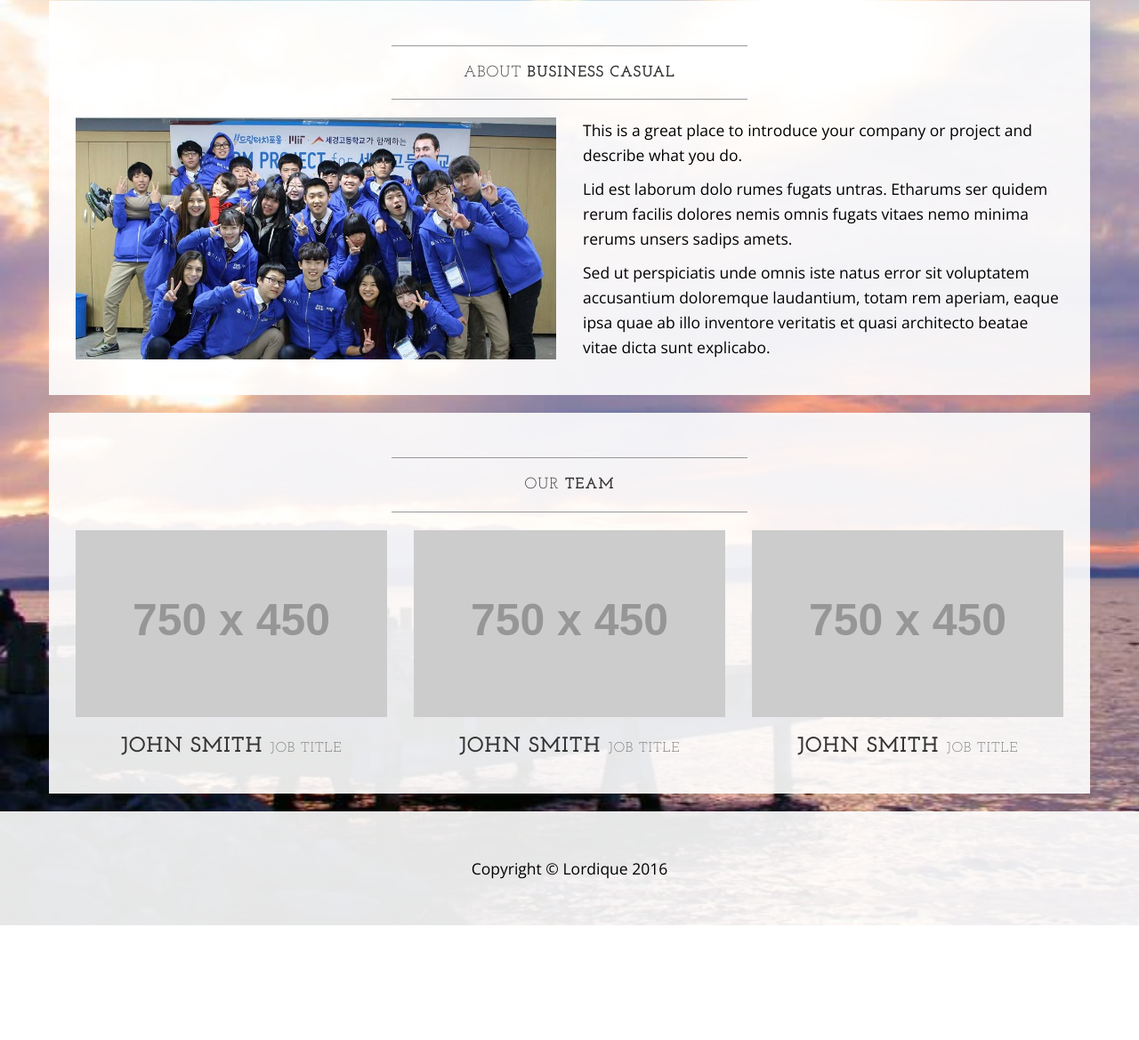
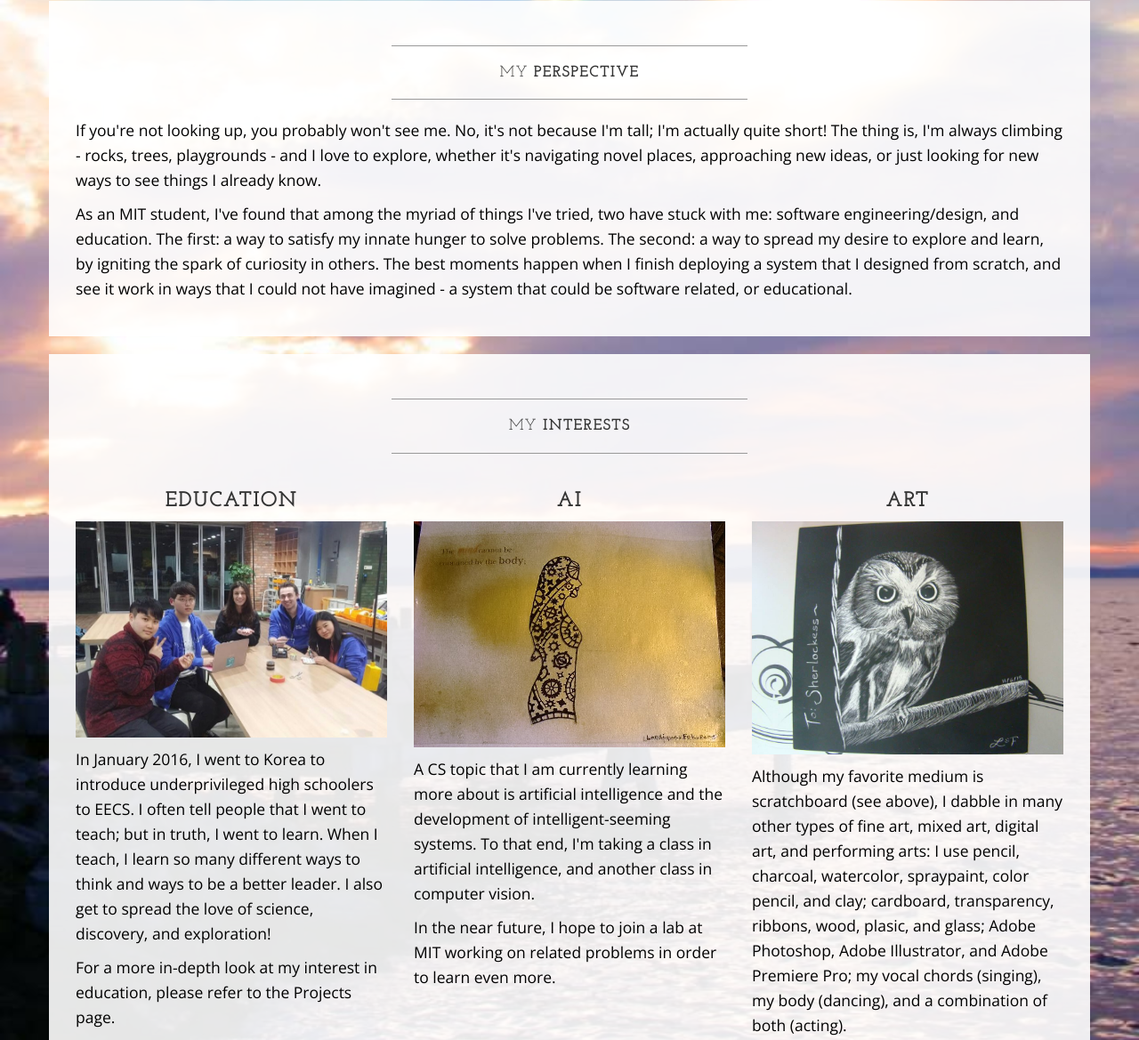
Before and after one commit to lordique/lordique.github.io, a plain HTML site: page about.html in a window 1280 px wide. Shown: the part 289-1458 px from the top of the page at 89% size. Before the commit the page ends 1329 px from the top, so only its background shows below. Drawn offline with nearby package versions, Linux system fonts and the light colour scheme; placeholder pictures from the web are drawn by us.

Commit message:
Close to done

```diff
--- a/about.html
+++ b/about.html
@@ -76,53 +76,61 @@
             <div class="box">
                 <div class="col-lg-12">
                     <hr>
-                    <h2 class="intro-text text-center">About
-                        <strong>business casual</strong>
+                    <h2 class="intro-text text-center">My
+                        <strong>Perspective</strong>
                     </h2>
                     <hr>
                 </div>
-                <div class="col-md-6">
-                    <img class="img-responsive img-border-left" src="img/slide-2.jpg" alt="">
-                </div>
-                <div class="col-md-6">
-                    <p>This is a great place to introduce your company or project and describe what you do.</p>
-                    <p>Lid est laborum dolo rumes fugats untras. Etharums ser quidem rerum facilis dolores nemis omnis fugats vitaes nemo minima rerums unsers sadips amets.</p>
-                    <p>Sed ut perspiciatis unde omnis iste natus error sit voluptatem accusantium doloremque laudantium, totam rem aperiam, eaque ipsa quae ab illo inventore veritatis et quasi architecto beatae vitae dicta sunt explicabo.</p>
+                <div class="col-md-12">
+                    <p>If you're not looking up, you probably won't see me. No, it's not because I'm tall; I'm actually quite short! The thing is, I'm always climbing - rocks, trees, playgrounds - and I love to explore, whether it's navigating novel places, approaching new ideas, or just looking for new ways to see things I already know.</p>
+
+					<p>As an MIT student, I've found that among the myriad of things I've tried, two have stuck with me: software engineering/design, and education.  The first: a way to satisfy my innate hunger to solve problems.  The second: a way to spread my desire to explore and learn, by igniting the spark of curiosity in others.  The best moments happen when I finish deploying a system that I designed from scratch, and see it work in ways that I could not have imagined - a system that could be software related, or educational.</p>
                 </div>
                 <div class="clearfix"></div>
             </div>
         </div>
 
-        <div class="row">
+		   <div class="row">
             <div class="box">
                 <div class="col-lg-12">
                     <hr>
-                    <h2 class="intro-text text-center">Our
-                        <strong>Team</strong>
+                    <h2 class="intro-text text-center">My
+                        <strong>Interests</strong>
                     </h2>
                     <hr>
                 </div>
-                <div class="col-sm-4 text-center">
-                    <img class="img-responsive" src="http://placehold.it/750x450" alt="">
-                    <h3>John Smith
-                        <small>Job Title</small>
-                    </h3>
-                </div>
-                <div class="col-sm-4 text-center">
-                    <img class="img-responsive" src="http://placehold.it/750x450" alt="">
-                    <h3>John Smith
-                        <small>Job Title</small>
-                    </h3>
-                </div>
-                <div class="col-sm-4 text-center">
-                    <img class="img-responsive" src="http://placehold.it/750x450" alt="">
-                    <h3>John Smith
-                        <small>Job Title</small>
-                    </h3>
+                <div class="col-md-4">
+					<div style="text-align: center;">
+					<h3>Education</h3>
+					</div>
+                    <img class="img-responsive img-border-left" src="img/education.jpg" alt="">
+					<p> </p>
+					<p>In January 2016, I went to Korea to introduce underprivileged high schoolers to EECS. I often tell people that I went to teach; but in truth, I went to learn. When I teach, I learn so many different ways to think and ways to be a better leader. I also get to spread the love of science, discovery, and exploration!</p>
+					<p>For a more in-depth look at my interest in education, please refer to the Projects page.</p>
+				</div>
+                <div class="col-md-4">
+					<div style="text-align: center;">
+					<h3>AI</h3>
+					</div>
+                    <img class="img-responsive img-border-left" src="img/AI.jpg" alt="">
+					<p> </p>
+					<p>A CS topic that I am currently learning more about is artificial intelligence and the development of intelligent-seeming systems.  To that end, I'm taking a class in artificial intelligence, and another class in computer vision.</p> <p>In the near future, I hope to join a lab at MIT working on related problems in order to learn even more.</p>
+
+				</div>
+				 <div class="col-md-4">
+					<div style="text-align: center;">
+					<h3>Art</h3>
+					</div>
+                    <img class="img-responsive img-border-left" src="img/art.jpg" alt="">
+					<p> </p>
+					<p>Although my favorite medium is scratchboard (see above), I dabble in many other types of fine art, mixed art, digital art, and performing arts: I use pencil, charcoal, watercolor, spraypaint, color pencil, and clay; cardboard, transparency, ribbons, wood, plasic, and glass; Adobe Photoshop, Adobe Illustrator, and Adobe Premiere Pro; my vocal chords (singing), my body (dancing), and a combination of both (acting).</p>
+					<p>Design and creativity is an integral part of who I am.</p>
                 </div>
                 <div class="clearfix"></div>
             </div>
         </div>
+
+
 
     </div>
     <!-- /.container -->
```
Also changed, not shown: index.html (+2 -1 lines), img/202020.jpg (added), img/AI.jpg (added), img/art.jpg (added), img/dynamit.jpg (added), img/education.jpg (added), img/navtalent.jpg (added), img/none.jpg (deleted), img/save.jpg (deleted), img/ultilab.jpg (added).
